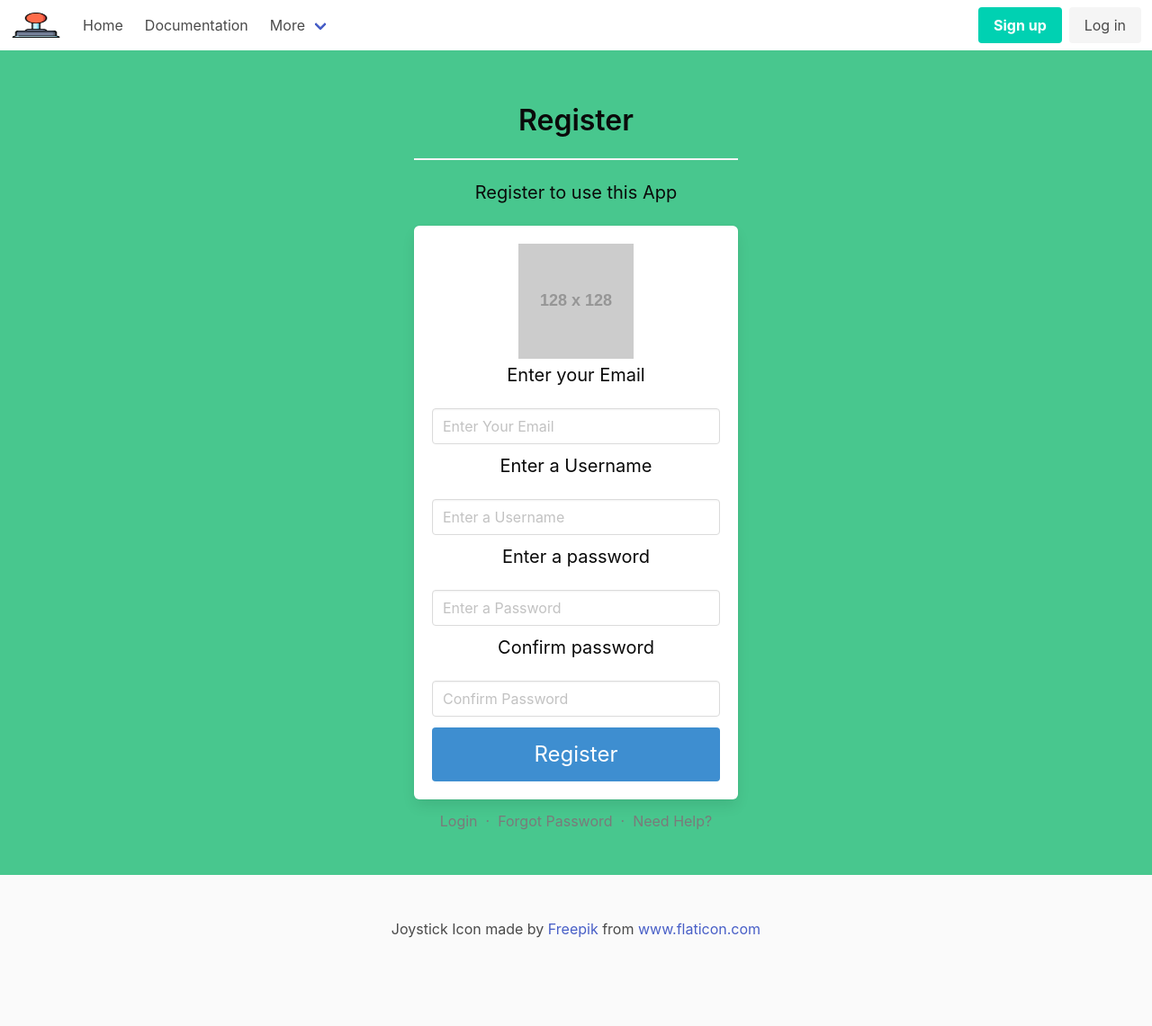
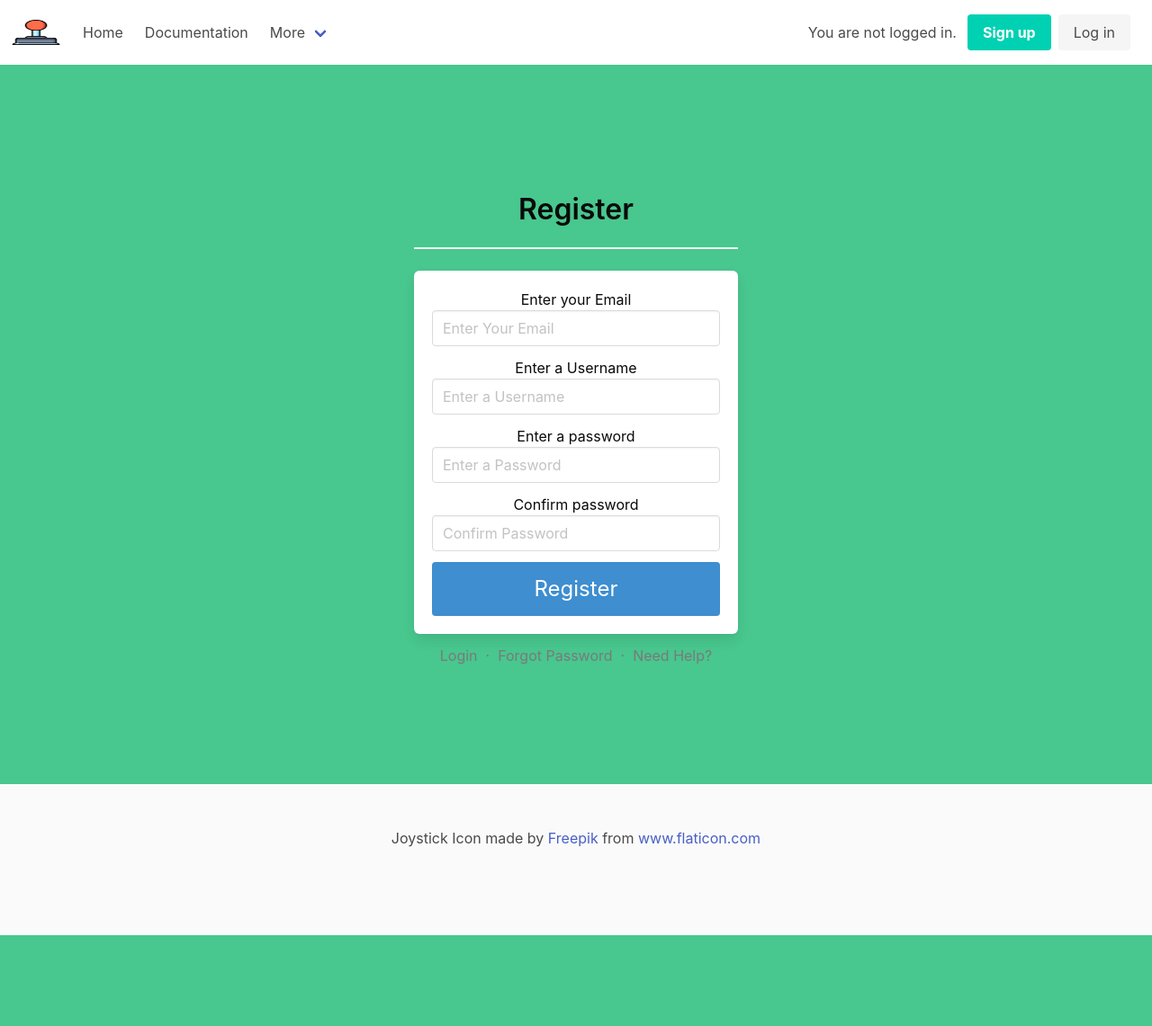
Before and after one commit to chrisshortlaw/played-it, a Flask app: page /register in a window 1280 px wide. Shown: the whole page at 90% size. After the commit the page ends 1040 px from the top, so only its background shows below. Run offline with Flask 2, Linux system fonts and the light colour scheme; grey boxes labelled with a size stand in for pictures from a placeholder-image service; some libraries are stand-ins or nearby versions.

Commit message:
Tidied up templates, removed text

```diff
--- a/templates/base.html
+++ b/templates/base.html
@@ -61,6 +61,13 @@
 
 			<div class="navbar-end">
 				<div class="navbar-item">
+          {% if session['username'] %}
+            <div>Welcome, {{session['username']}}</div>
+          {% else %}
+            <div>You are not logged in.</p>
+          {% endif %}
+        </div>
+        <div class="navbar-item">
           <div class="buttons">
             <a href="{{ url_for('register') }}"class="button is-primary">
             <strong>Sign up</strong>
@@ -72,17 +79,21 @@
         </div>
 				</div>
 			</div>
+		</div>
 	</nav>
+
 	</header>
   <main>
-    <div>
+    <div class="container">
       {% with messages = get_flashed_messages() %}
       {% if messages %}
-      <ul>
+      <div class="notification is-primary">
+        <ul class="flashes">
           {% for message in messages %}
           <li>{{ message }}</li>
           {% endfor %}
         </ul>
+      </div>
         {% endif %}
         {% endwith %}
     </div>
--- a/templates/login.html
+++ b/templates/login.html
@@ -6,11 +6,7 @@
                 <div class="column is-4 is-offset-4">
                     <h3 class="title has-text-black">Login</h3>
                     <hr class="login-hr">
-                    <p class="subtitle has-text-black">Please login to proceed.</p>
                     <div class="box">
-                        <figure class="avatar">
-                            <img src="https://placehold.it/128x128">
-                        </figure>
                       <form method="POST" action="{{ url_for('login') }}">
                         {{ form.hidden_tag() }}
                         <div class="field">
@@ -29,8 +25,10 @@
                             {% endfor %}
                           </div>
                         </div>
+                        <div class="field">
                           <div class="control">
                             {{ form.remember_me() }} {{ form.remember_me.label }}
+                          </div>
                         </div>
                         <div class="control">
                           {{ form.submit() }}
--- a/templates/register.html
+++ b/templates/register.html
@@ -6,15 +6,11 @@
                 <div class="column is-4 is-offset-4">
                     <h3 class="title has-text-black">Register</h3>
                     <hr class="login-hr">
-                    <p class="subtitle has-text-black">Register to use this App</p>
                     <div class="box">
-                        <figure class="avatar">
-                            <img src="https://placehold.it/128x128">
-                        </figure>
-                        <form method="post" action="{{ url_for('register') }}">
+                       <form method="post" action="{{ url_for('register') }}">
                           {{ form.hidden_tag() }}
                           {{ form.csrf_token }}
-                          <p class="subtitle has-text-black">Enter your Email</p>
+                          <p class="has-text-black">Enter your Email</p>
                           <div class="field">
                             <div class="control">
                               {{ form.email(size=32) }}
@@ -23,7 +19,7 @@
                               {% endfor %}
                             </div>
                           </div>
-                          <p class="subtitle has-text-black">Enter a Username</p>
+                          <p class="has-text-black">Enter a Username</p>
                           <div class="field">
                             <div class="control">
                               {{ form.username(size=32) }}
@@ -33,7 +29,7 @@
 
                             </div>
                           </div>
-                          <p class="subtitle has-text-black">Enter a password</p>
+                          <p class="has-text-black">Enter a password</p>
                           <div class="field">
                             <div class="control">
                               {{ form.password(size=32) }}
@@ -43,7 +39,7 @@
 
                             </div>
                           </div>
-                          <p class="subtitle has-text-black">Confirm password</p>
+                          <p class="has-text-black">Confirm password</p>
                           <div class="field">
                             <div class="control">
                               {{ form.confirm(size=32) }}
```
Also changed, not shown: templates/main.html (+14 -17 lines). Lines whose indentation alone changed are shown as unchanged.
